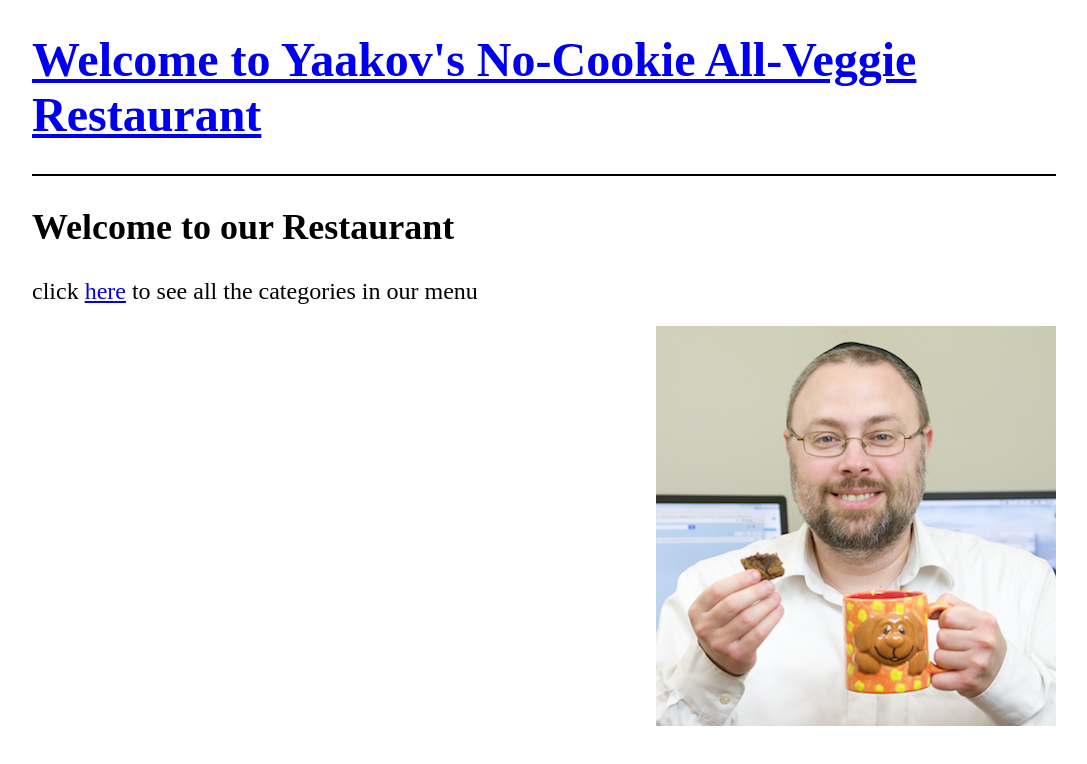
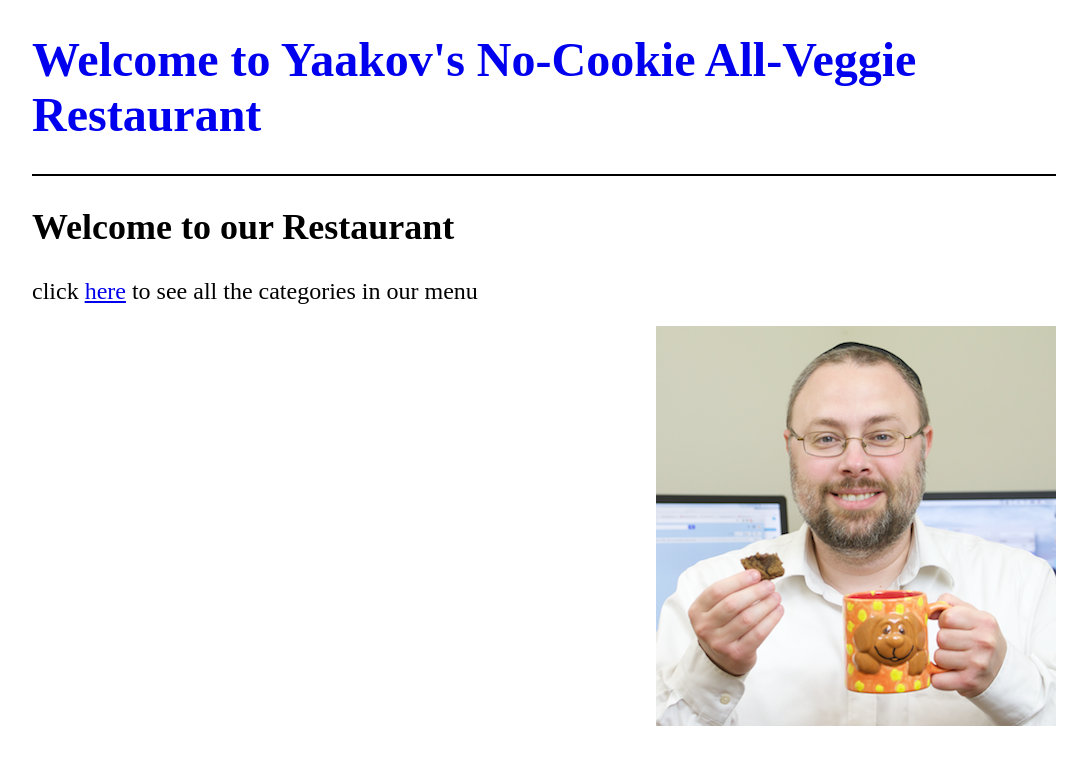
Before and after one commit to aklevansky/angularLearn, a plain HTML site: page assignment4/index.html in a window 1280 px wide. Shown: the whole page, without its empty margins (96-1183 px from the left). Drawn offline with Linux system fonts and the light colour scheme.

Commit message:
added header styling

```diff
--- a/assignment4/css/styles.css
+++ b/assignment4/css/styles.css
@@ -13,6 +13,10 @@ body {
 
 header {
 	border-bottom: 2px solid black;
+}
+
+header a {
+	text-decoration: none;
 }
 
 #categoriesList li {
```
